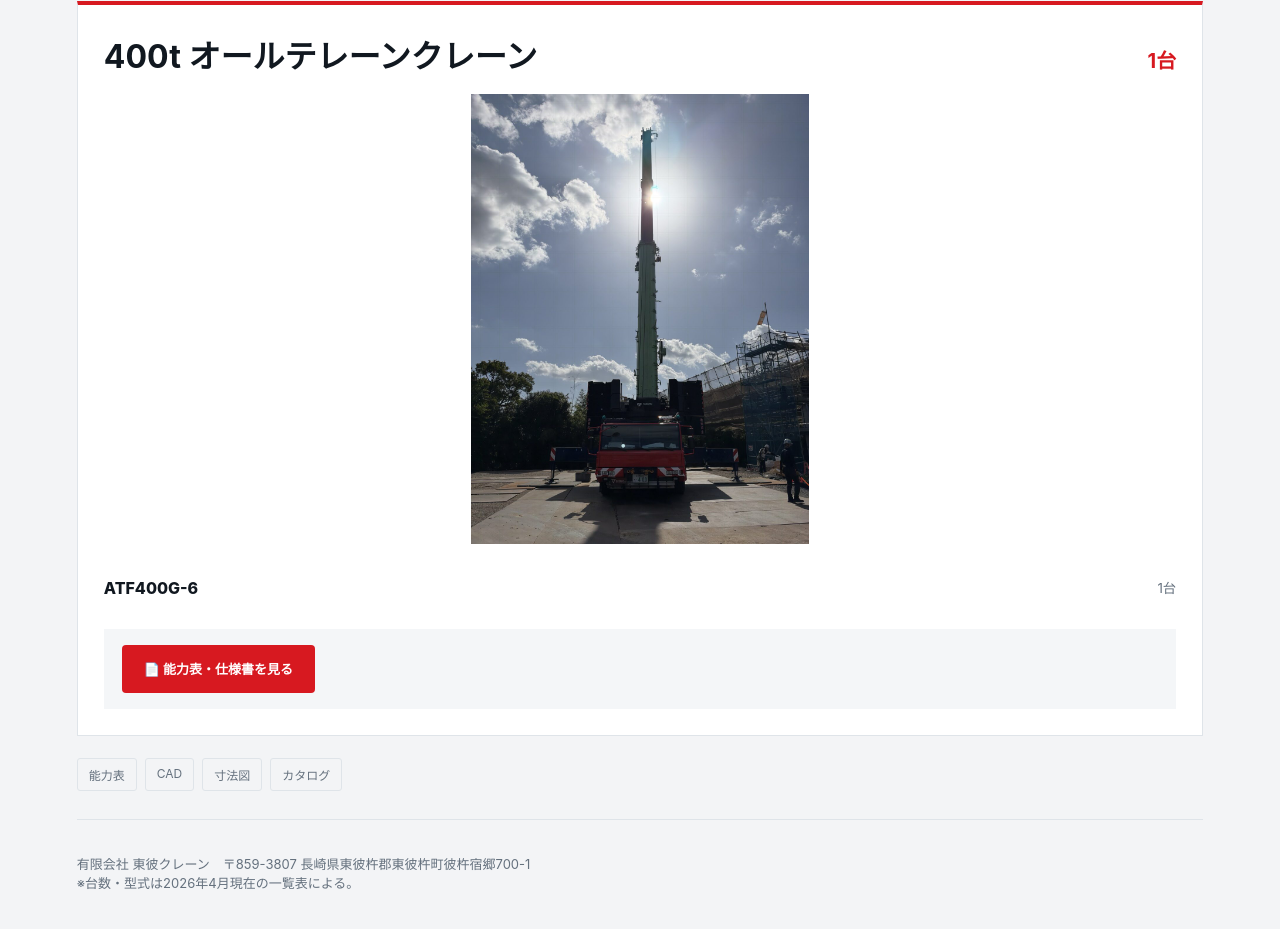
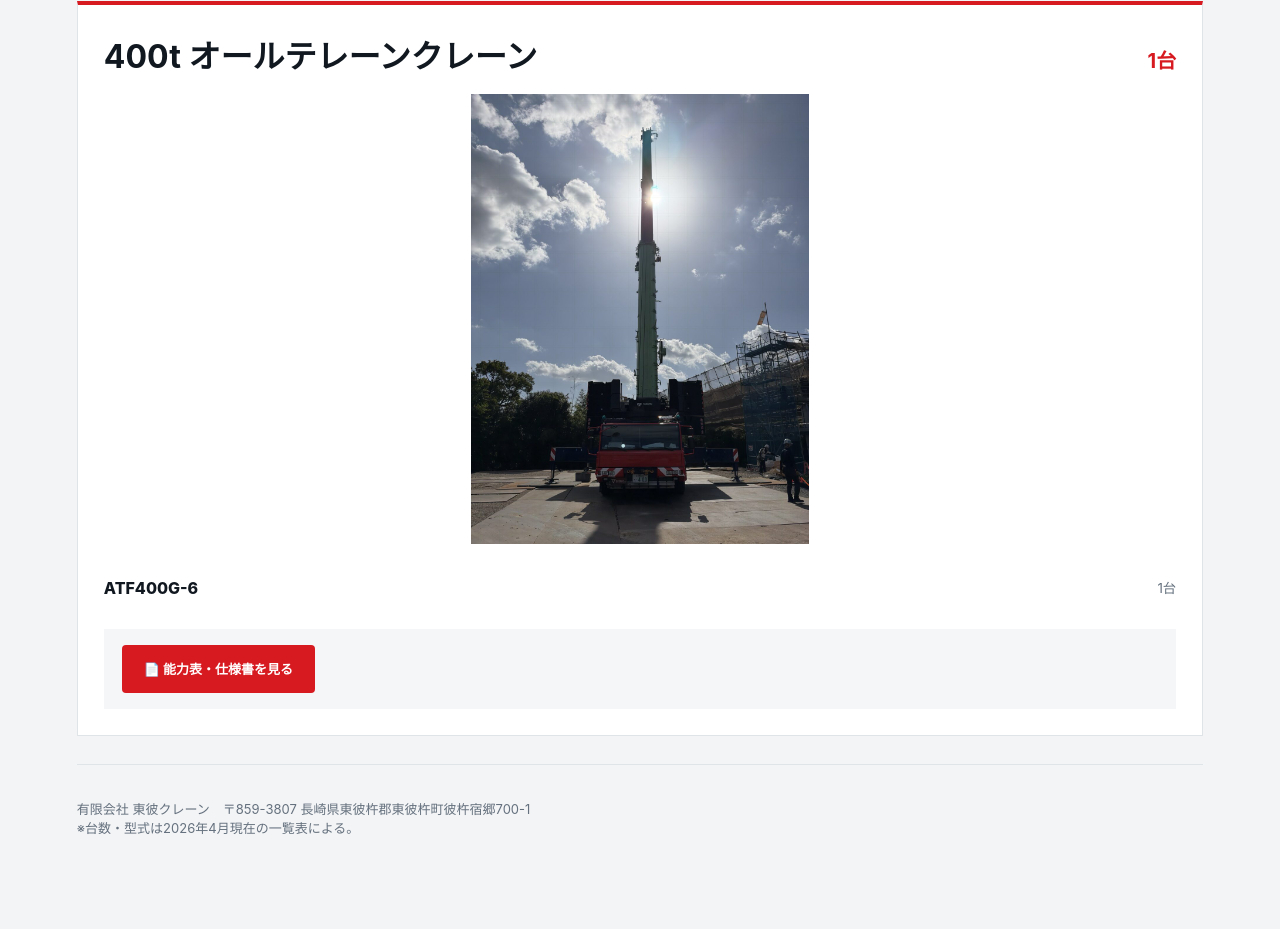
Before and after one commit to haruyoshi120823-create/touhi-crane-web, a plain HTML site: page allterrain.html in a window 1280 px wide. Shown: the part 2154-3083 px from the top of the page. Drawn offline with Linux system fonts and the light colour scheme.

Commit message:
Remove document types section from allterrain.html

```diff
--- a/allterrain.html
+++ b/allterrain.html
@@ -75,7 +75,5 @@
   </div>
 </section>
 
-    <div class="document-types"><span>能力表</span><span>CAD</span><span>寸法図</span><span>カタログ</span></div>
-  </div>
-</section>
+
 <div class="fleet-page-footer">有限会社 東彼クレーン　〒859-3807 長崎県東彼杵郡東彼杵町彼杵宿郷700-1<br>※台数・型式は2026年4月現在の一覧表による。</div></div></main></body></html>
```
